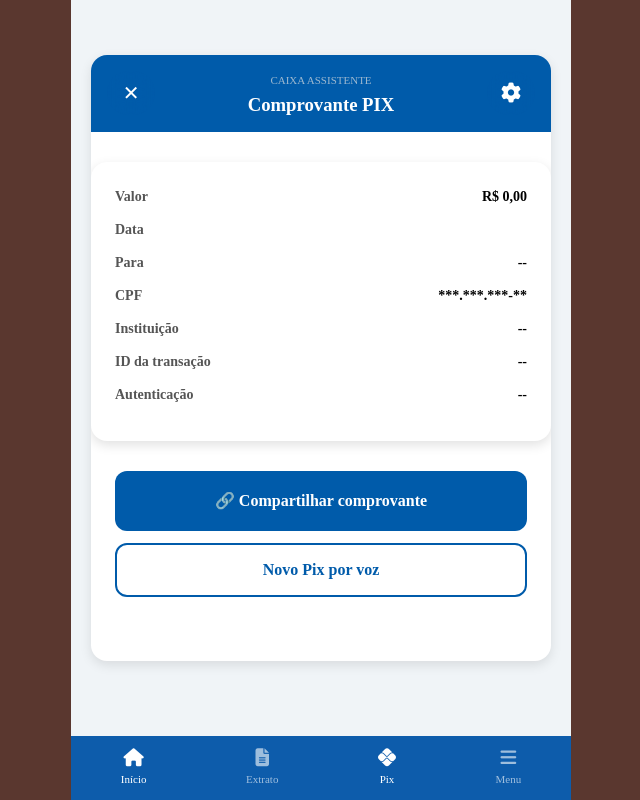
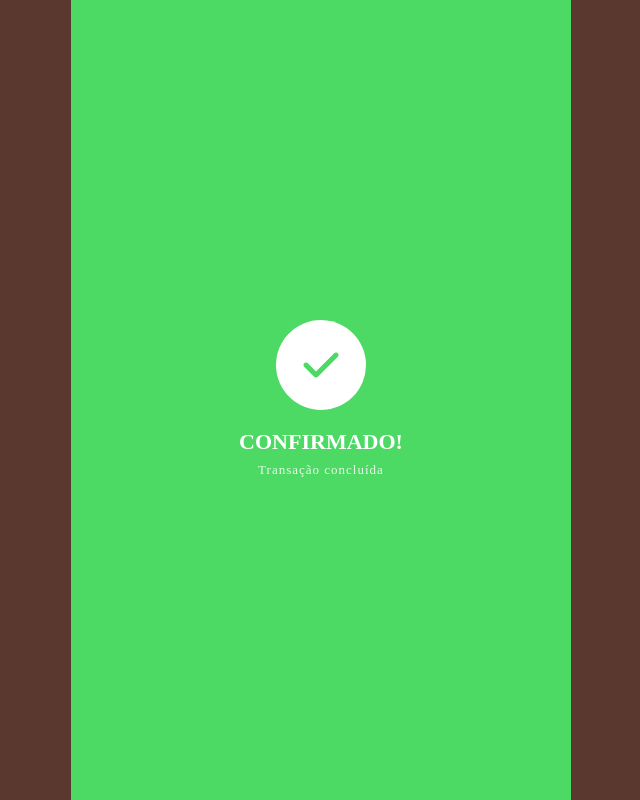
Before and after one commit to CaioLira18/SummerJobCaixa-PixPorVoz, a React (Vite) app: page /pixConfirmado in a window 1280 px wide. Before the commit this address led to /pixComprovante. Shown: the whole page, without its empty margins (319-959 px from the left). Built offline with nearby package versions, Linux system fonts and the light colour scheme; a web font is replaced by a local one.

Commit message:
[feat] - Update

```diff
--- a/src/css/PixConfirmado.css
+++ b/src/css/PixConfirmado.css
@@ -10,6 +10,7 @@
     animation: fadeIn 0.4s ease-in-out;
     z-index: 9999;
     width: 500px;
+    margin: 0 auto;
 }
 
 .pixSuccessCircle {
@@ -29,7 +30,6 @@
     align-items: center;
     justify-self: center;
     flex-direction: column;
-    margin-right: 55px;
 }
 
 .pixSuccessCircle i {
--- a/src/pages/PixConfirmado.jsx
+++ b/src/pages/PixConfirmado.jsx
@@ -10,7 +10,7 @@
     const timer = setTimeout(() => {
       // encaminha o estado recebido (valor/destinatário) para o comprovante
       navigate("/pixComprovante", { state: location.state });
-    }, 4500);
+    }, 45000000);
 
     return () => clearTimeout(timer);
   }, [navigate, location.state]);
```
